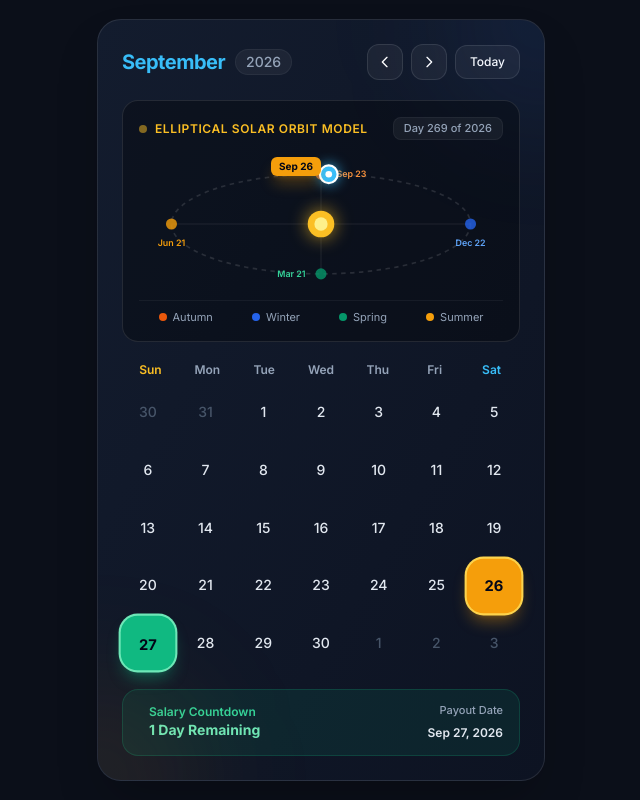
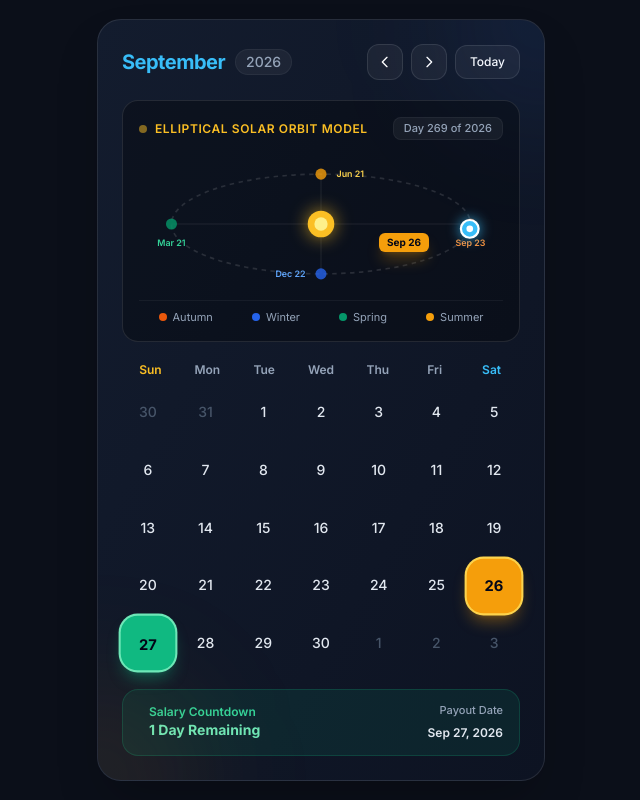
Before and after one commit to z3omohd/sun, a plain HTML site: page index.html in a window 1280 px wide. Shown: the whole page, without its empty margins (319-959 px from the left). Drawn offline with nearby package versions, Linux system fonts and the light colour scheme.

Commit message:
Update index.html

```diff
--- a/index.html
+++ b/index.html
@@ -72,26 +72,26 @@
  <circle r="6" fill="#fef08a" />
  </g>
 
- <!-- Solstices & Equinox Markers -->
- <!-- Autumn Equinox: Sep 23 at Top (160, 20) -->
+ <!-- Solstices & Equinox Markers (Updated Positions) -->
+ <!-- Summer Solstice (Cancer): Jun 21 at Top (160, 20) -->
  <g transform="translate(160, 20)">
+ <circle r="5" fill="#f59e0b" opacity="0.8"/>
+ <text x="14" y="3" fill="#fcd34d" font-size="8" font-weight="600" text-anchor="start">Jun 21</text>
+ </g>
+ <!-- Autumn Equinox: Sep 23 at Right (295, 65) -->
+ <g transform="translate(295, 65)">
  <circle r="5" fill="#ea580c" opacity="0.8"/>
- <text x="14" y="3" fill="#fb923c" font-size="8" font-weight="600" text-anchor="start">Sep 23</text>
+ <text x="0" y="20" fill="#fb923c" font-size="8" font-weight="600" text-anchor="middle">Sep 23</text>
  </g>
- <!-- Winter Solstice: Dec 22 at Right (295, 65) -->
- <g transform="translate(295, 65)">
+ <!-- Winter Solstice (Capricorn): Dec 22 at Bottom (160, 110) -->
+ <g transform="translate(160, 110)">
  <circle r="5" fill="#2563eb" opacity="0.8"/>
- <text x="0" y="20" fill="#60a5fa" font-size="8" font-weight="600" text-anchor="middle">Dec 22</text>
+ <text x="-14" y="3" fill="#60a5fa" font-size="8" font-weight="600" text-anchor="end">Dec 22</text>
  </g>
- <!-- Vernal Equinox: Mar 21 at Bottom (160, 110) -->
- <g transform="translate(160, 110)">
+ <!-- Vernal Equinox: Mar 21 at Left (25, 65) -->
+ <g transform="translate(25, 65)">
  <circle r="5" fill="#059669" opacity="0.8"/>
- <text x="-14" y="3" fill="#34d399" font-size="8" font-weight="600" text-anchor="end">Mar 21</text>
- </g>
- <!-- Summer Solstice: Jun 21 at Left (25, 65) -->
- <g transform="translate(25, 65)">
- <circle r="5" fill="#f59e0b" opacity="0.8"/>
- <text x="0" y="20" fill="#f59e0b" font-size="8" font-weight="600" text-anchor="middle">Jun 21</text>
+ <text x="0" y="20" fill="#34d399" font-size="8" font-weight="600" text-anchor="middle">Mar 21</text>
  </g>
 
  <!-- Dynamic Earth Orbit Marker -->
@@ -142,7 +142,7 @@
  </div>
 
  <script>
- let currentDate = new Date(); // Default Sep 20, 2026
+ let currentDate = new Date(); // Default starts with today
  const salaryDay = 27; // Fixed salary day each month
  const monthNames = ["January", "February", "March", "April", "May", "June", "July", "August", "September", "October", "November", "December"];
 
@@ -166,11 +166,9 @@
 
  dayOfYearTextEl.textContent = `Day ${dayOfYear} of ${year}`;
 
- // Autumn Equinox is approximately Day 266 (Sept 23) which corresponds to top of ellipse (angle = -PI/2)
- // Day 266 -> -PI/2
- // We map dayOfYear to angle such that Sep 23 is at top (160, 20).
- const autumnEquinoxDay = isLeap ? 267 : 266;
- const dayOffset = dayOfYear - autumnEquinoxDay;
+ // Updated Math: Summer Solstice (Cancer) is approx Day 172 (Jun 21) -> Top of ellipse (angle = -PI/2)
+ const summerSolsticeDay = isLeap ? 173 : 172;
+ const dayOffset = dayOfYear - summerSolsticeDay;
  const angle = -Math.PI / 2 + (dayOffset / totalDays) * 2 * Math.PI;
 
  // Ellipse center (160, 65) with rx = 135, ry = 45
```
